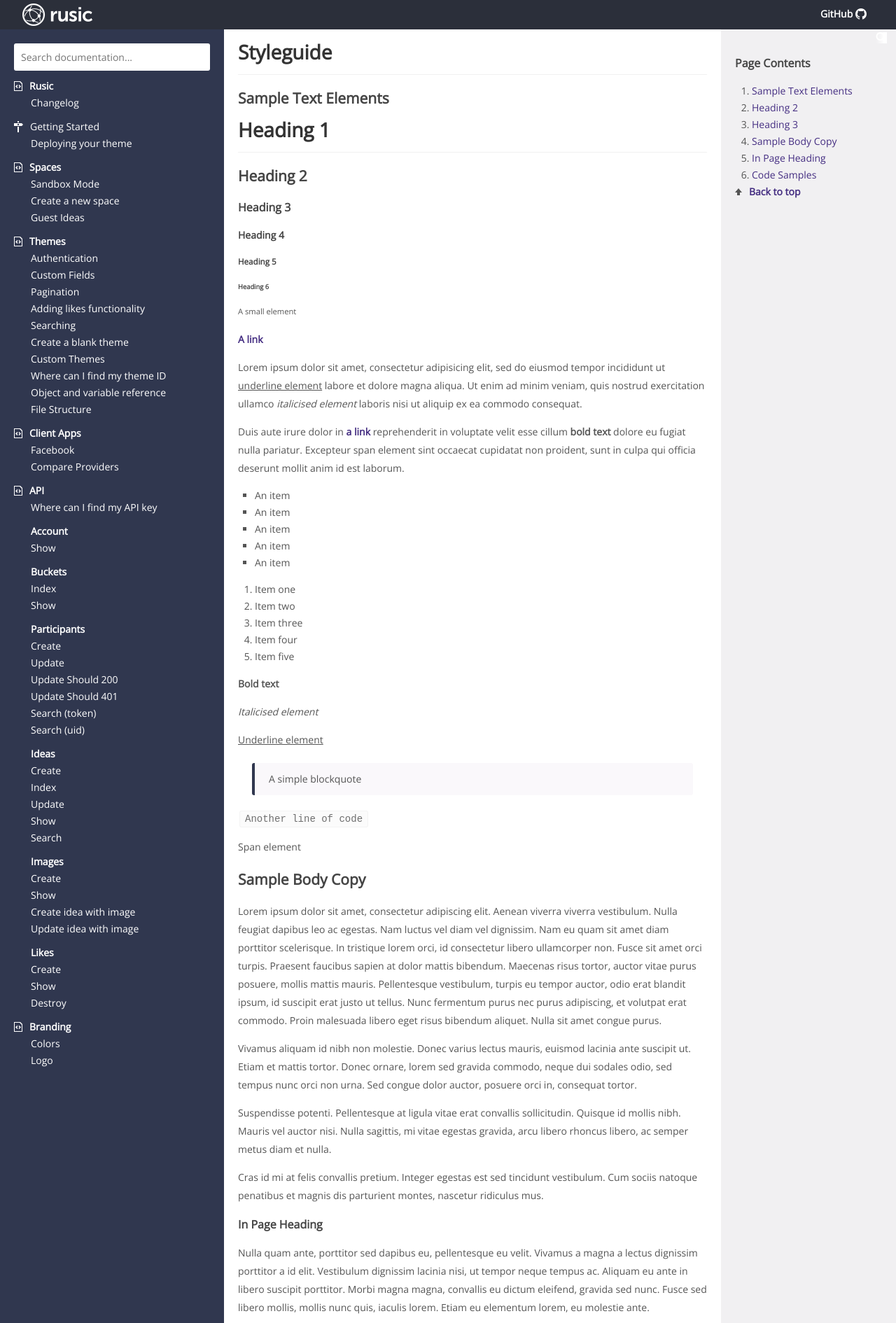
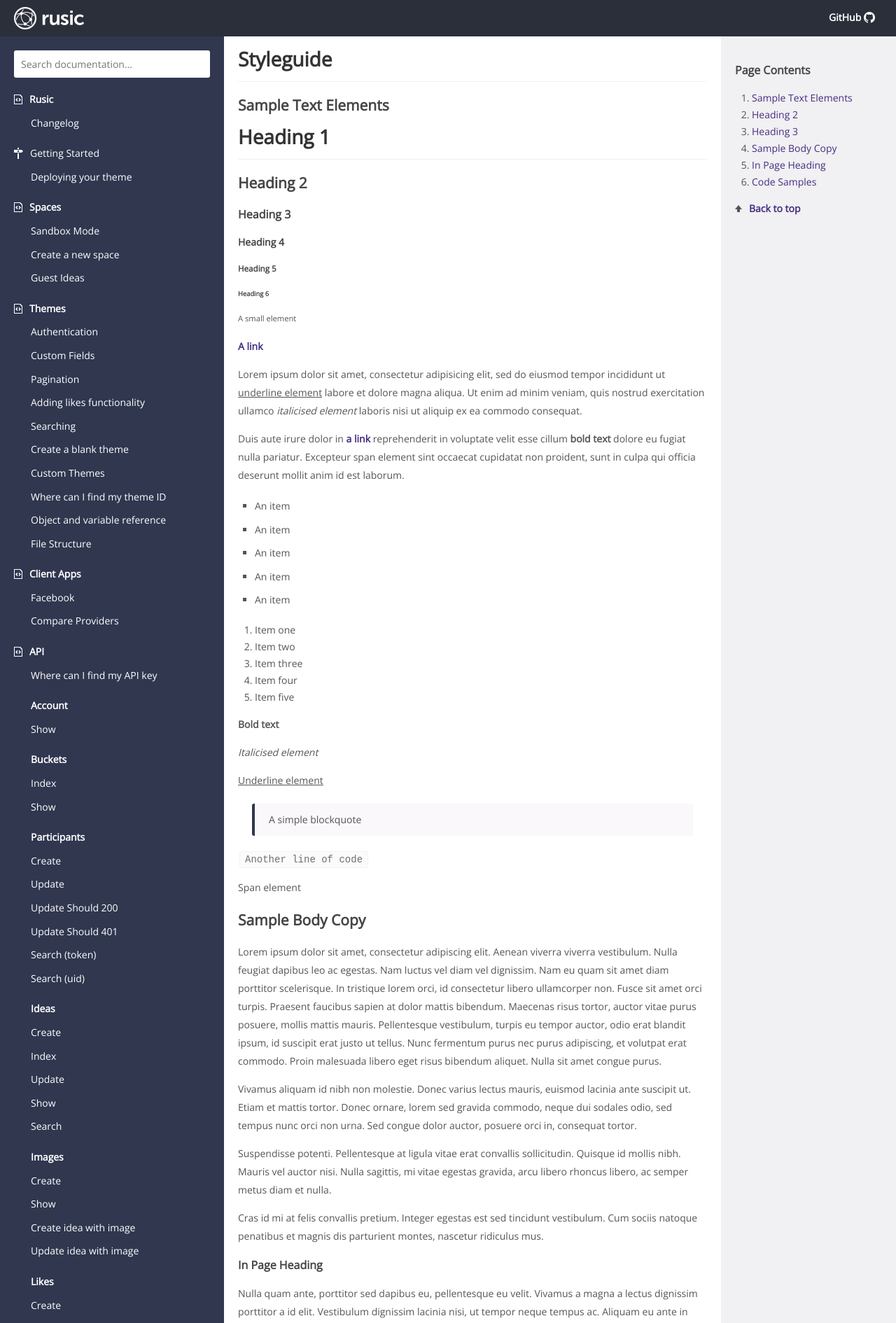
Before and after one commit to rusic/documentation, a Jekyll site: the page built from styleguide.md, in a window 1280 px wide. Shown: the top 1890 px of the page at 70% size. Built offline with Jekyll 4.4.1, drawn with Linux system fonts in a browser that asks for light colours.

Commit message:
More styling fixes

```diff
--- a/_includes/header.html
+++ b/_includes/header.html
@@ -1,26 +1,12 @@
-<header class="header  header--main" id="top">
-
-	<div class="container">
-
+<header class="header header--main" id="top">
 	<div class="row">
-
 		<div class="span-4  span--quarter">
-
 			<a href="/">
 				<img class="logo" src="/assets/rusic-logo@2x.png" width="100" alt="Rusic">
 			</a>
-
 		</div>
-
 		<div class="span-8  span--three-quarters">
-
 			{% include navmain.html %}
-
 		</div>
-
-
 	</div>
-
-	</div>
-
 </header>
--- a/_includes/navmain.html
+++ b/_includes/navmain.html
@@ -1,4 +1,4 @@
-<nav class="nav  nav--main">
+<nav class="nav nav--main">
 	{% for item in site.data.navigation.navmain %}
 		<a {% if item.class != null %}class="{{ item.class }}"{% endif %} href="{{ item.url }}">{{ item.title }} {% if item.icon != null %}<span class="octicon octicon-{{ item.icon }}"></span>{% endif %}</a>
 	{% endfor %}
--- a/_includes/search.html
+++ b/_includes/search.html
@@ -3,12 +3,8 @@
 	<fieldset>
 
 		<div class="search-field">
-
 			<input type="text" id="search-field" class="search-input" autocomplete="off" required="" placeholder="Search documentation..." />
-
 		</div>
-
-		<span class="octicon  octicon-search"></span>
 
 		<ul id="search-results" class="nav-list nav-list--search-results" data-state="default">
 
--- /dev/null
+++ b/_sass/objects/_buttons.scss
@@ -0,0 +1,12 @@
+.button, button {
+  background: $purple;
+  border: none;
+  padding: 7px 11px 7px;
+  border-radius: 3px;
+  color: $light-links;
+  outline: none;
+  &:hover, &:active {
+    color: $white;
+    background: lighten($purple, 10%);
+  }
+}
--- /dev/null
+++ b/_sass/objects/_search.scss
@@ -0,0 +1,9 @@
+.nav-list--search-results {
+  background-color: rgba(#000, 0.5);
+  border-radius: 0 0 $global-radius $global-radius;
+  margin: 0 $spacing-half;
+  padding: 0 20px;
+  list-style-position: inside;
+  box-shadow: 0 0 5px rgba(#000, 0.5);
+  transition: 50ms height ease-in-out
+}
--- /dev/null
+++ b/_sass/objects/_tables.scss
@@ -0,0 +1,22 @@
+table {
+  text-align: left;
+  letter-spacing: -.2px;
+  width: 100%;
+}
+
+thead {
+  font-weight: bold;
+}
+
+th, td {
+  border-right: 1px solid $light-border;
+  padding: $spacing-half $spacing;
+}
+
+th {
+  background: darken($light-background, 8%);
+}
+
+td, th {
+  border: 1px solid darken($light-background, 8%);
+}
--- a/_sass/objects/_typography.scss
+++ b/_sass/objects/_typography.scss
@@ -22,7 +22,9 @@ h1 {
   color: $black;
   margin-top: 0;
   padding-bottom: $spacing;
-  border-bottom: 1px solid $light-border;
+  .main--content & {
+    border-bottom: 1px solid $light-border;
+  }
 }
 
 p {
@@ -58,6 +60,7 @@ ul, ol {
 
 ul {
   list-style: square;
+  line-height: 2.4em;
   ul {
     list-style: disc;
     ul {
--- a/_sass/objects/_viewport.scss
+++ b/_sass/objects/_viewport.scss
@@ -10,7 +10,7 @@
     position: absolute;
     margin-left: 0px;
     margin-right: 0px;
-    top: 42px; right: 0; bottom: 0; left:0;
+    top: 52px; right: 0; bottom: 0; left:0;
     flex-direction: row;
   }
 
--- a/css/screen.scss
+++ b/css/screen.scss
@@ -13,11 +13,14 @@ searchable: false
 @import "mixins";
 
 // objects
+@import "objects/buttons";
 @import "objects/caption";
 @import "objects/code";
 @import "objects/typography";
+@import "objects/forms";
+@import "objects/search";
+@import "objects/tables";
 @import "objects/viewport";
-@import "objects/forms";
 
 // Body
 body {
@@ -39,10 +42,14 @@ body {
 // Header & footer
 .header {
 	background: desaturate(darken($stone, 5%), 10%);
+	color: $white;
+	h1, h2, h3, h4, h5, h6 {
+		color: $white;
+	}
 }
 
 .header--main {
-	padding: 5px 0;
+	padding: $spacing-half $spacing;
 }
 
 .header--main,
@@ -65,28 +72,6 @@ body {
 		display: flex;
 	}
 }
-
-
-	// Tables
-	table {
-		font-size: 10.5px;
-		text-align: left;
-		letter-spacing: -.2px;
-		width: 100%;
-	}
-	th, td {
-		border-right: 1px solid $light-border;
-		padding: 0 4px;
-	}
-
-	th {
-		background: darken($light-background, 8%);
-	}
-	td, th {
-		border: 1px solid darken($light-background, 8%);
-		padding: 1px 3px;
-	}
-
 
 // Feature
 .main--feature {
@@ -209,11 +194,6 @@ body {
 				vertical-align: middle;
 			}
 		}
-
-		// Navigation items
-		.nav-list {
-			margin: 0;
-		}
 		.nav-subtitle {
 			font-weight: bold;
 		}
@@ -229,34 +209,18 @@ body {
 			}
 		}
 
+.nav-item > a {
+	padding: 7px 0;
+	&:hover {
+		font-weight: bold;
+	}
+}
+
 
 // Footer
 .footer--main {
 	clear: both;
 }
-
-
-// Links
-
-	// Buttons
-	.button,
-	button {
-		background: $dark-links;
-		border: none;
-		padding: 7px 11px 7px;
-		border-radius: 3px;
-		color: $light-links;
-		outline: none;
-		&:hover {
-			color: $light-links;
-			background: darken($dark-links, 10%);
-		}
-		&:active {
-			color: $light-links;
-			background: darken($dark-links, 15%);
-		}
-	}
-
 
 // Icons
 svg {
```
Lines whose indentation alone changed are shown as unchanged.
